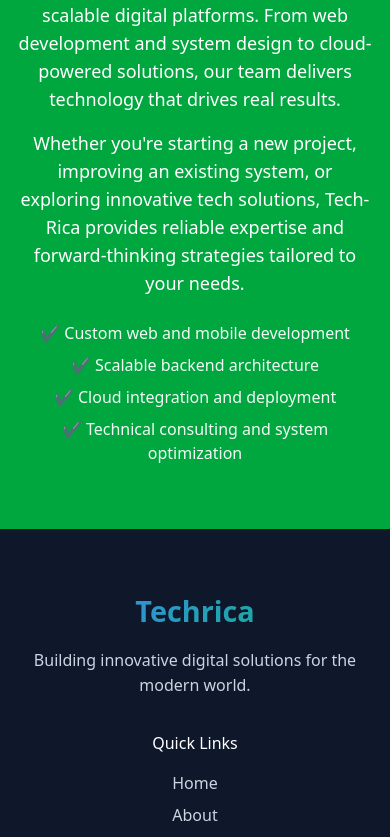
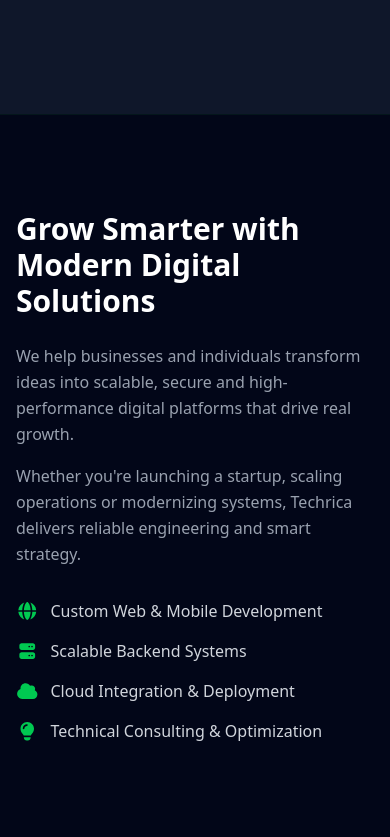
Before and after one commit to willyjohne2/techrica_frontend-v2, a React (Vite) app: page / in a window 390 px wide. Shown: the part 11007-11844 px from the top of the page. Built offline with nearby package versions, Linux system fonts and the light colour scheme.

Commit message:
Improved the Call to action and what we do and installed fontawsome icons

```diff
--- a/package.json
+++ b/package.json
@@ -10,6 +10,9 @@
     "preview": "vite preview"
   },
   "dependencies": {
+    "@fortawesome/fontawesome-svg-core": "^7.2.0",
+    "@fortawesome/free-solid-svg-icons": "^7.2.0",
+    "@fortawesome/react-fontawesome": "^3.2.0",
     "@tailwindcss/vite": "^4.1.18",
     "lucide-react": "^0.563.0",
     "react": "^19.2.0",
--- a/src/components/content/home/CallToAction.jsx
+++ b/src/components/content/home/CallToAction.jsx
@@ -1,3 +1,4 @@
+/*
 import call_to_action_image from "../../../assets/call-to-action-image.png";
 
 const CallToAction = () => {
@@ -39,3 +40,69 @@
 };
 
 export default CallToAction;
+*/
+
+import call_to_action_image from "../../../assets/call-to-action-image.png";
+import { FontAwesomeIcon } from "@fortawesome/react-fontawesome";
+import {
+  faGlobe,
+  faServer,
+  faCloud,
+  faLightbulb
+} from "@fortawesome/free-solid-svg-icons";
+
+const CallToAction = () => {
+  return (
+    <section className="relative py-24 bg-slate-950 overflow-hidden border-t border-green-900/20">
+      <div className="max-w-7xl mx-auto px-4 grid gap-12 md:grid-cols-2 items-center">
+        {/* Text Content */}
+        <div>
+          <h2 className="text-3xl md:text-4xl font-extrabold mb-6 text-white">
+            Grow Smarter with Modern Digital Solutions
+          </h2>
+
+          <p className="text-gray-400 mb-4 leading-relaxed">
+            We help businesses and individuals transform ideas into scalable,
+            secure and high-performance digital platforms that drive real growth.
+          </p>
+
+          <p className="text-gray-400 mb-8 leading-relaxed">
+            Whether you're launching a startup, scaling operations or modernizing
+            systems, Techrica delivers reliable engineering and smart strategy.
+          </p>
+
+          <div className="grid gap-4">
+            <div className="flex items-center gap-3">
+              <FontAwesomeIcon icon={faGlobe} className="text-green-500 text-lg" />
+              <span className="text-gray-300">Custom Web & Mobile Development</span>
+            </div>
+
+            <div className="flex items-center gap-3">
+              <FontAwesomeIcon icon={faServer} className="text-green-500 text-lg" />
+              <span className="text-gray-300">Scalable Backend Systems</span>
+            </div>
+
+            <div className="flex items-center gap-3">
+              <FontAwesomeIcon icon={faCloud} className="text-green-500 text-lg" />
+              <span className="text-gray-300">Cloud Integration & Deployment</span>
+            </div>
+
+            <div className="flex items-center gap-3">
+              <FontAwesomeIcon icon={faLightbulb} className="text-green-500 text-lg" />
+              <span className="text-gray-300">Technical Consulting & Optimization</span>
+            </div>
+          </div>
+        </div>
+
+        {/* Image */}
+        <img
+          src={call_to_action_image}
+          alt="Call to Action"
+          className="hidden md:block w-full max-w-xl mx-auto"
+        />
+      </div>
+    </section>
+  );
+};
+
+export default CallToAction;
--- a/src/components/content/home/What-We-Do.jsx
+++ b/src/components/content/home/What-We-Do.jsx
@@ -1,3 +1,4 @@
+/*
 import { services } from "../../../constants/services";
 import what_we_do_img from "../../../assets/img-1.png";
 import what_we_do_img_2 from "../../../assets/img-2.png";
@@ -50,3 +51,97 @@
 }
 
 export default WhatWeDo
+*/
+
+
+import { services } from "../../../constants/services";
+import what_we_do_img from "../../../assets/img-1.png";
+import what_we_do_img_2 from "../../../assets/img-2.png";
+import { FontAwesomeIcon } from "@fortawesome/react-fontawesome";
+import {
+  faRocket,
+  faBuilding,
+  faIndustry,
+  faUniversity,
+  faLandmark
+} from "@fortawesome/free-solid-svg-icons";
+
+const WhatWeDo = () => {
+  return (
+    <section className="relative bg-slate-950 px-4 py-28 overflow-hidden">
+      <h2 className="text-3xl md:text-4xl font-extrabold text-center mb-16 text-green-500">
+        What We Do
+      </h2>
+
+      <div className="max-w-7xl mx-auto grid gap-10 grid-cols-1 md:grid-cols-2 items-center">
+        {/* Services Grid */}
+        <div className="grid gap-6 grid-cols-1 sm:grid-cols-2">
+          {services.map((service, index) => (
+            <div
+              key={index}
+              className="bg-white/5 backdrop-blur-sm rounded-xl p-6 border border-green-900/30 hover:border-green-600/50 transition"
+            >
+              <h1 className="text-3xl mb-3 text-green-500">
+                {service.icon}
+              </h1>
+              <h3 className="text-lg font-semibold mb-2 text-white">
+                {service.title}
+              </h3>
+              <p className="text-gray-400 leading-relaxed">
+                {service.description}
+              </p>
+            </div>
+          ))}
+        </div>
+
+        {/* Image */}
+        <img
+          src={what_we_do_img}
+          alt="What We Do"
+          className="hidden md:block w-full max-w-lg mx-auto"
+        />
+      </div>
+
+      {/* Who We Serve */}
+      <div className="max-w-7xl mx-auto mt-20 bg-slate-900/60 backdrop-blur rounded-2xl p-10 border border-green-900/30">
+        <h3 className="text-2xl md:text-3xl font-bold text-center text-white mb-12">
+          Who We Serve
+        </h3>
+
+        <div className="grid grid-cols-1 sm:grid-cols-2 md:grid-cols-5 gap-6">
+          {[
+            { icon: faRocket, title: "Startups", desc: "Product launches & rapid scaling" },
+            { icon: faBuilding, title: "SMEs", desc: "Operational automation & growth" },
+            { icon: faIndustry, title: "Enterprises", desc: "System modernization" },
+            { icon: faUniversity, title: "Institutions", desc: "Digital transformation" },
+            { icon: faLandmark, title: "Governments", desc: "Secure public platforms" }
+          ].map((item, index) => (
+            <div
+              key={index}
+              className="bg-slate-950 border border-green-900/30 rounded-xl p-6 text-center hover:border-green-600/50 transition"
+            >
+              <FontAwesomeIcon
+                icon={item.icon}
+                className="text-3xl text-green-500 mb-4"
+              />
+              <h4 className="text-lg font-semibold text-white mb-1">
+                {item.title}
+              </h4>
+              <p className="text-sm text-gray-400">
+                {item.desc}
+              </p>
+            </div>
+          ))}
+        </div>
+      </div>
+
+      <img
+        src={what_we_do_img_2}
+        alt="Decor"
+        className="hidden md:block absolute -bottom-20 right-0 max-w-xs opacity-60"
+      />
+    </section>
+  );
+};
+
+export default WhatWeDo;
```
Also changed, not shown: 1 other file (tests, documents, lock files or other folders).
